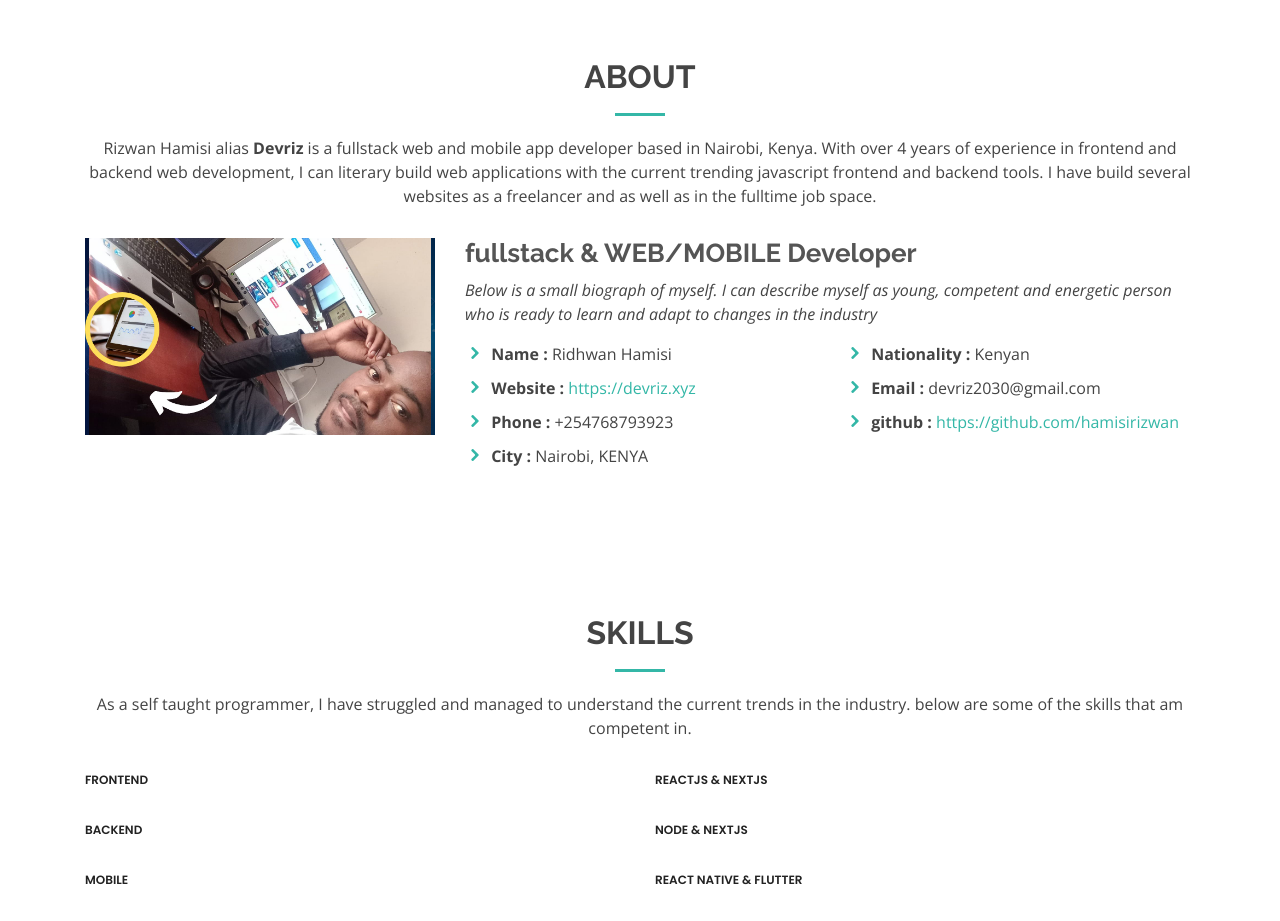
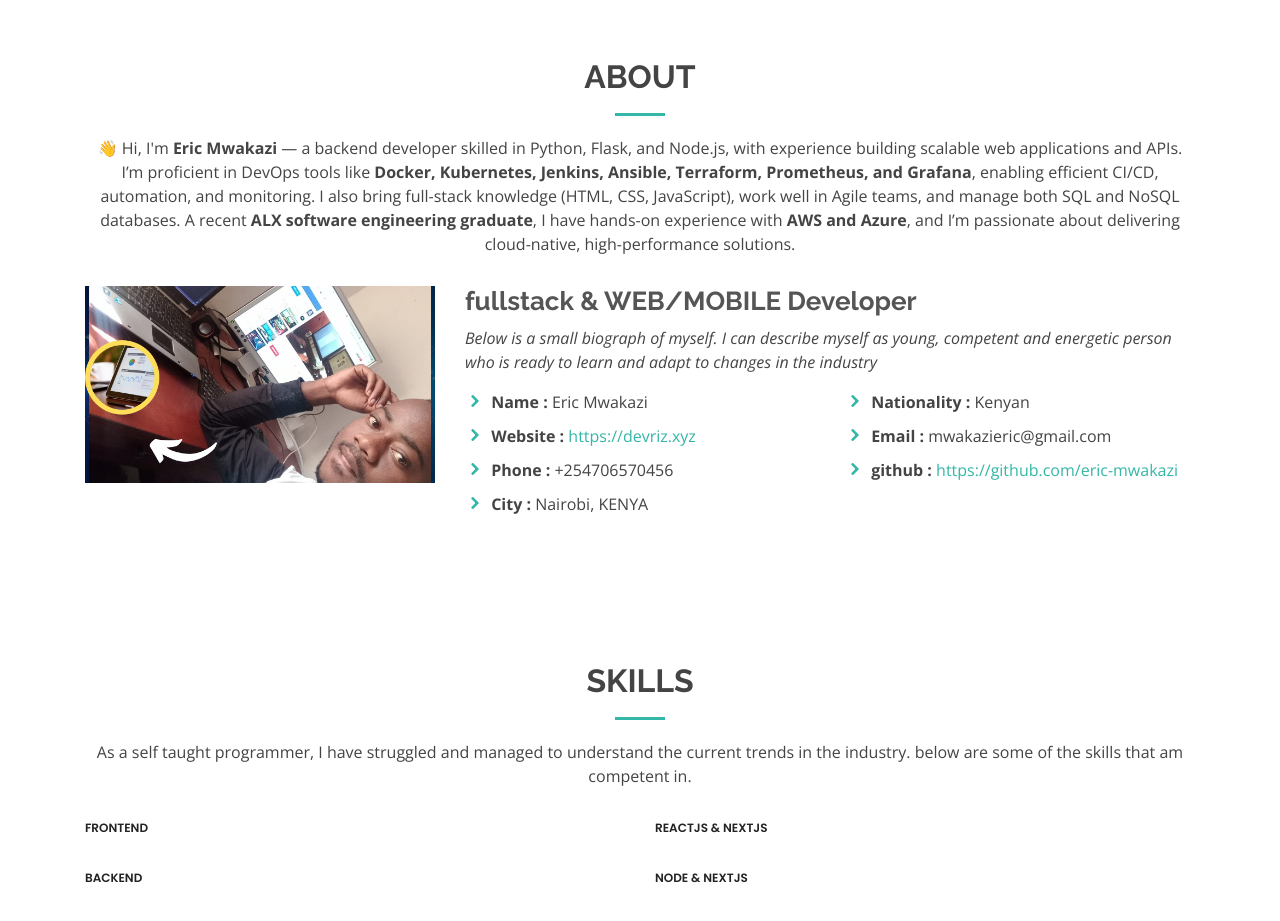
Before and after one commit to eric-mwakazi/Mwakazi_portfolio, a React (Create React App) app: page / in a window 1280 px wide. Shown: the part 802-1723 px from the top of the page. Built offline with nearby package versions, Linux system fonts and the light colour scheme.

Commit message:
updsted about

```diff
--- a/src/sections/About.js
+++ b/src/sections/About.js
@@ -10,13 +10,9 @@ function About() {
           <div className="section-title">
             <h2>About</h2>
             <p>
-              Rizwan Hamisi alias <b>Devriz</b> is a fullstack web
-              and mobile app developer based in Nairobi,
-              Kenya. With over 4 years of experience in frontend and backend
-              web development, I can literary build web applications with the
-              current trending javascript frontend and backend tools. I have
-              build several websites as a freelancer and as well as in the fulltime job space.
+              👋 Hi, I'm <b>Eric Mwakazi</b> — a backend developer skilled in Python, Flask, and Node.js, with experience building scalable web applications and APIs. I’m proficient in DevOps tools like <b>Docker, Kubernetes, Jenkins, Ansible, Terraform, Prometheus, and Grafana</b>, enabling efficient CI/CD, automation, and monitoring. I also bring full-stack knowledge (HTML, CSS, JavaScript), work well in Agile teams, and manage both SQL and NoSQL databases. A recent <b>ALX software engineering graduate</b>, I have hands-on experience with <b>AWS and Azure</b>, and I’m passionate about delivering cloud-native, high-performance solutions.
             </p>
+
           </div>
           <div className="row">
             <div className="col-lg-4">
@@ -34,18 +30,18 @@ function About() {
                   <ul>
                     <li>
                       <i className="icofont-rounded-right" />{" "}
-                      <strong>Name : </strong> Ridhwan Hamisi
+                      <strong>Name : </strong> Eric Mwakazi
                     </li>
                     <li>
                       <i className="icofont-rounded-right" />{" "}
                       <strong>Website : </strong>
-                      <a href=" https://devriz.vercel.app" target="_blank">
+                      <a href=" https://mwakazieric.vercel.app" target="_blank">
                         https://devriz.xyz
                       </a>
                     </li>
                     <li>
                       <i className="icofont-rounded-right" />{" "}
-                      <strong>Phone :</strong> +254768793923
+                      <strong>Phone :</strong> +254706570456
                     </li>
                     <li>
                       <i className="icofont-rounded-right" />{" "}
@@ -62,7 +58,7 @@ function About() {
 
                     <li>
                       <i className="icofont-rounded-right" />{" "}
-                      <strong>Email : </strong> devriz2030@gmail.com
+                      <strong>Email : </strong> mwakazieric@gmail.com
                     </li>
                     <li>
                       <i className="icofont-rounded-right" />{" "}
@@ -72,7 +68,7 @@ function About() {
                         target="_blank"
                         rel="noreferrer"
                       >
-                        https://github.com/hamisirizwan
+                        https://github.com/eric-mwakazi
                       </a>
                     </li>
                   </ul>
```
